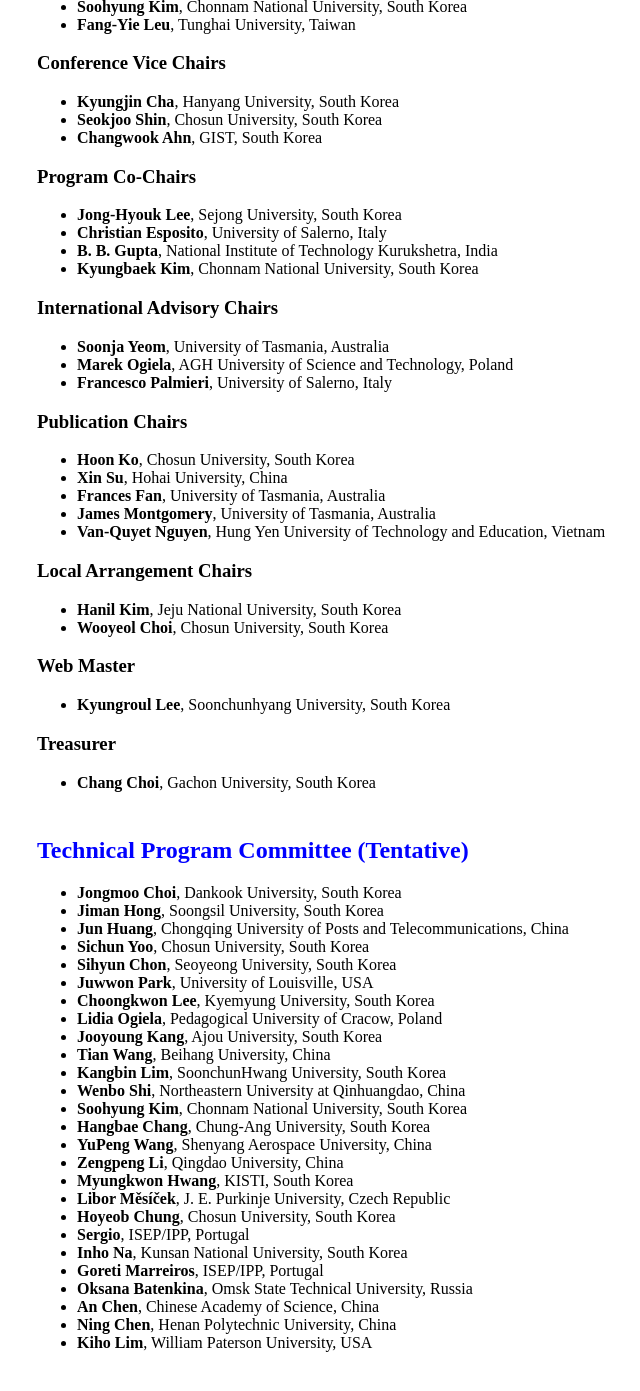
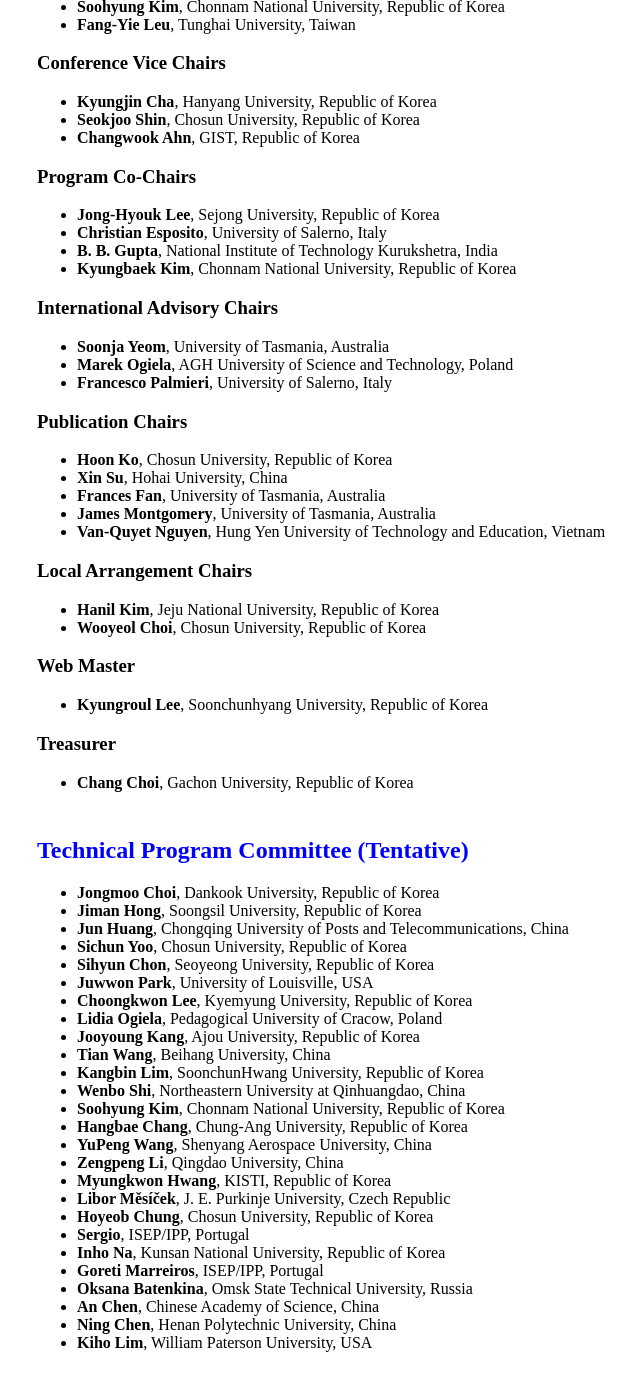
Before and after one commit to icea-conf/sma-2020.github.io, a Jekyll site: the page built from committee/index.html, in a window 1280 px wide and 1400 px high, scrolled down 303 px. Shown: the top 1391 px of the window, without its empty margins (228-868 px from the left). Built offline with Jekyll 4.4.1, drawn with Linux system fonts in a browser that asks for light colours; some of the changed text lies outside the part shown.

Commit message:
Update index.html

```diff
--- a/committee/index.html
+++ b/committee/index.html
@@ -8,28 +8,28 @@
 			<h2 style="color:#0000FF">Organizing Committee</h2>
 				<h3>Honorable Conference Chair</h3>
 				<ul>
-					<li><b>Pankoo Kim</b>, Chosun Univeristy, South Korea</li>
+					<li><b>Pankoo Kim</b>, Chosun Univeristy, Republic of Korea</li>
 				</ul>
 
 				<h3>Conference Co-Chairs</h3>
 				<ul>
-					<li><b>Soohyung Kim</b>, Chonnam National University, South Korea</li>
+					<li><b>Soohyung Kim</b>, Chonnam National University, Republic of Korea</li>
 					<li><b>Fang-Yie Leu</b>, Tunghai University, Taiwan</li>
 				</ul>
 
 				<h3>Conference Vice Chairs</h3>
 				<ul>
-					<li><b>Kyungjin Cha</b>, Hanyang University, South Korea</li>
-					<li><b>Seokjoo Shin</b>, Chosun University, South Korea</li>
-					<li><b>Changwook Ahn</b>, GIST, South Korea</li>
+					<li><b>Kyungjin Cha</b>, Hanyang University, Republic of Korea</li>
+					<li><b>Seokjoo Shin</b>, Chosun University, Republic of Korea</li>
+					<li><b>Changwook Ahn</b>, GIST, Republic of Korea</li>
 				</ul>
 
 				<h3>Program Co-Chairs</h3>
 				<ul>
-					<li><b>Jong-Hyouk Lee</b>, Sejong University, South Korea</li>
+					<li><b>Jong-Hyouk Lee</b>, Sejong University, Republic of Korea</li>
 					<li><b>Christian Esposito</b>, University of Salerno, Italy</li>
 					<li><b>B. B. Gupta</b>, National Institute of Technology Kurukshetra, India</li>
-					<li><b>Kyungbaek Kim</b>, Chonnam National University, South Korea</li>
+					<li><b>Kyungbaek Kim</b>, Chonnam National University, Republic of Korea</li>
 				</ul>
 
 				<h3>International Advisory Chairs</h3>
@@ -41,7 +41,7 @@
 
 				<h3>Publication Chairs</h3>
 				<ul>
-					<li><b>Hoon Ko</b>, Chosun University, South Korea</li>
+					<li><b>Hoon Ko</b>, Chosun University, Republic of Korea</li>
 					<li><b>Xin Su</b>, Hohai University, China</li>
 					<li><b>Frances Fan</b>, University of Tasmania, Australia</li>
 					<li><b>James Montgomery</b>, University of Tasmania, Australia</li>
@@ -50,18 +50,18 @@
 
 				<h3>Local Arrangement Chairs</h3>
 				<ul>
-					<li><b>Hanil Kim</b>, Jeju National University, South Korea</li>
-					<li><b>Wooyeol Choi</b>, Chosun University, South Korea</li>
+					<li><b>Hanil Kim</b>, Jeju National University, Republic of Korea</li>
+					<li><b>Wooyeol Choi</b>, Chosun University, Republic of Korea</li>
 				</ul>
 
 				<h3>Web Master</h3>
 				<ul>
-					<li><b>Kyungroul Lee</b>, Soonchunhyang University, South Korea</li>
+					<li><b>Kyungroul Lee</b>, Soonchunhyang University, Republic of Korea</li>
 				</ul>
 
 				<h3>Treasurer</h3>
 				<ul>
-					<li><b>Chang Choi</b>, Gachon University, South Korea</li>
+					<li><b>Chang Choi</b>, Gachon University, Republic of Korea</li>
 				</ul>
 
 		</div>
@@ -69,27 +69,27 @@
 		<div style="padding-top: 10px">
 			<h2 style="color:#0000FF">Technical Program Committee (Tentative)</h2>
 			<ul>
-				<li><b>Jongmoo Choi</b>, Dankook University, South Korea</li>
-				<li><b>Jiman Hong</b>, Soongsil University, South Korea</li>
+				<li><b>Jongmoo Choi</b>, Dankook University, Republic of Korea</li>
+				<li><b>Jiman Hong</b>, Soongsil University, Republic of Korea</li>
 				<li><b>Jun Huang</b>, Chongqing University of Posts and Telecommunications, China</li>
-				<li><b>Sichun Yoo</b>, Chosun University, South Korea</li>
-				<li><b>Sihyun Chon</b>, Seoyeong University, South Korea</li>
+				<li><b>Sichun Yoo</b>, Chosun University, Republic of Korea</li>
+				<li><b>Sihyun Chon</b>, Seoyeong University, Republic of Korea</li>
 				<li><b>Juwwon Park</b>, University of Louisville, USA</li>
-				<li><b>Choongkwon Lee</b>, Kyemyung University, South Korea</li>
+				<li><b>Choongkwon Lee</b>, Kyemyung University, Republic of Korea</li>
 				<li><b>Lidia Ogiela</b>, Pedagogical University of Cracow, Poland</li>
-				<li><b>Jooyoung Kang</b>, Ajou University, South Korea</li>
+				<li><b>Jooyoung Kang</b>, Ajou University, Republic of Korea</li>
 				<li><b>Tian Wang</b>, Beihang University, China</li>
-				<li><b>Kangbin Lim</b>, SoonchunHwang University, South Korea</li>
+				<li><b>Kangbin Lim</b>, SoonchunHwang University, Republic of Korea</li>
 				<li><b>Wenbo Shi</b>, Northeastern University at Qinhuangdao, China</li>
-				<li><b>Soohyung Kim</b>, Chonnam National University, South Korea</li>
-				<li><b>Hangbae Chang</b>, Chung-Ang University, South Korea</li>
+				<li><b>Soohyung Kim</b>, Chonnam National University, Republic of Korea</li>
+				<li><b>Hangbae Chang</b>, Chung-Ang University, Republic of Korea</li>
 				<li><b>YuPeng Wang</b>, Shenyang Aerospace University, China</li>
 				<li><b>Zengpeng Li</b>, Qingdao University, China</li>
-				<li><b>Myungkwon Hwang</b>, KISTI, South Korea</li>
+				<li><b>Myungkwon Hwang</b>, KISTI, Republic of Korea</li>
 				<li><b>Libor Měsíček</b>, J. E. Purkinje University, Czech Republic</li>
-				<li><b>Hoyeob Chung</b>, Chosun University, South Korea</li>
+				<li><b>Hoyeob Chung</b>, Chosun University, Republic of Korea</li>
 				<li><b>Sergio</b>, ISEP/IPP, Portugal</li>
-				<li><b>Inho Na</b>, Kunsan National University, South Korea</li>
+				<li><b>Inho Na</b>, Kunsan National University, Republic of Korea</li>
 				<li><b>Goreti Marreiros</b>, ISEP/IPP, Portugal</li>
 				<li><b>Oksana Batenkina</b>, Omsk State Technical University, Russia</li>
 				<li><b>An Chen</b>, Chinese Academy of Science, China</li>
```
